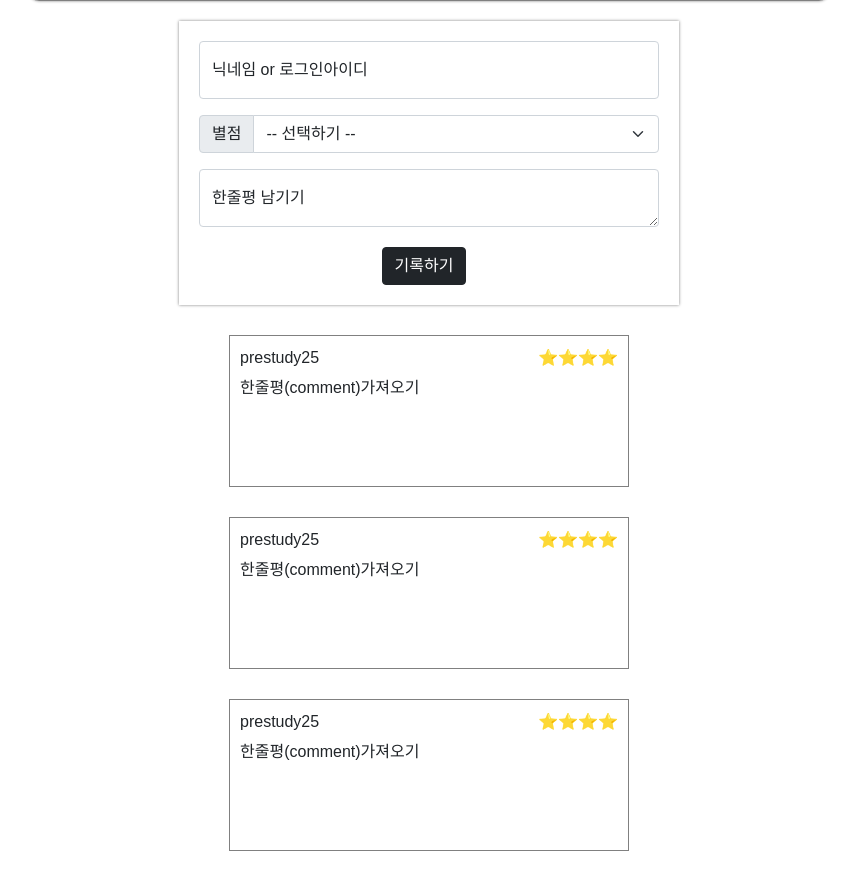
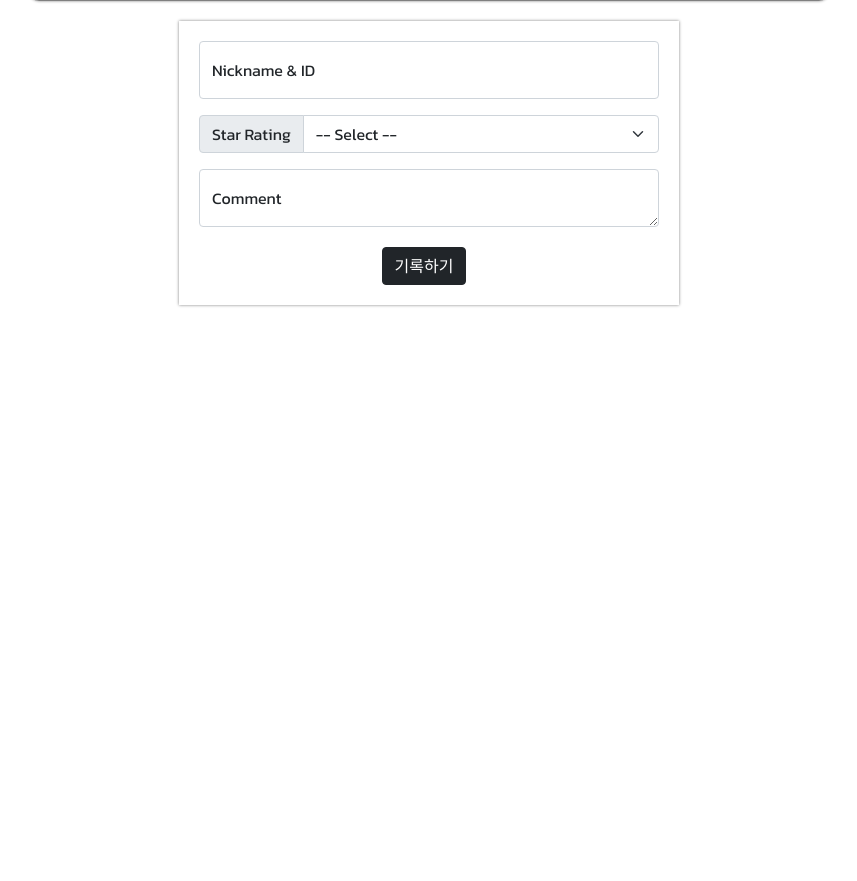
Before and after one commit to Returnmakdo/toyproject25, a Flask app: template templates/index.html in a window 1280 px wide. Shown: the part 974-1855 px from the top of the page, without its empty margins (211-1068 px from the left). After the commit the page ends 1281 px from the top, so only its background shows below. Run offline with Flask 2, Linux system fonts and the light colour scheme; the template is opened without the code that fills it, so the values that code supplies are empty.

Commit message:
Add files via upload
index 폰트 수정

```diff
--- a/templates/index.html
+++ b/templates/index.html
@@ -2,12 +2,18 @@
 <html lang="en">
 <head>
     <meta charset="UTF-8">
-    <title>Title</title>
+    <title>무비피디아</title>
     <link rel="stylesheet" href="/static/index.css">
     <link href="https://cdn.jsdelivr.net/npm/bootstrap@5.0.2/dist/css/bootstrap.min.css" rel="stylesheet" integrity="sha384-EVSTQN3/azprG1Anm3QDgpJLIm9Nao0Yz1ztcQTwFspd3yD65VohhpuuCOmLASjC" crossorigin="anonymous">
     <script src="https://ajax.googleapis.com/ajax/libs/jquery/3.5.1/jquery.min.js"></script><!-- 제이쿼리-->
+    <link href="https://fonts.googleapis.com/css2?family=Kanit&display=swap" rel="stylesheet">
+    <style>
+        * {
+            font-family: 'Kanit', sans-serif;
+    }
+
+    </style>
     <script>
-
         function starOn(){
             // 누르면 별채워졌다가 비워졌다가 효과주기
             let star = document.getElementById('star')
@@ -18,7 +24,7 @@
             }
         }
 
-        $(document).ready(function () {
+        $(document).ready(function () {https://media.istockphoto.com/photos/pop-corn-and-on-red-armchair-cinema-picture-id1271522601?k=20&m=1271522601&s=612x612&w=0&h=y3NLBCVMWO8wHGwjEcXIuGOSL_0K6iFTvySCM-X5TxM=
             //코멘트 보이기
             show_comment();
 
@@ -100,29 +106,30 @@
                 }
             });
         }
-
-
     </script>
-
-
     <script src="/static/search.js"></script>
 </head>
 <body>
 
 <div class="mytitle">
+    <h1>Title</h1>
+    <div id="today">
+    </div>
     <!-- 로그인 / 회원가입 a태그 링크 이동은 이렇게 -->
-    <span class="login"><a href="{{url_for('Login')}}">로그인</a> | <a href="{{url_for('Signup')}}">회원가입</a></span>
-    <h1>TITLE</h1>
-    <div id="today"></div>
-</div>
+    <div class="wrap">
+    <button class="login"><a href="Log_in.html" style="text-decoration:none;color: white">Log in</a></button>
+    <button class="signup"><a href="Sign_up.html" style="text-decoration:none;color: white">Sign up</a></button>
+    </div>
+    </div>
 
 <div class="search">
     <input type="text" class="search_input">
     <button type="button" class="btn btn-outline-success" id='btn-outline-success' onclick="print_movie(999)" >검색</button>
-    <button type="button" class="btn btn-outline-warning" onclick="starOn()"><img src="/static/star-off.png" id="star"></button>
+    <button type="button" class="btn btn-outline-warning" onclick="starOn()"><img src="/static/star.off" id="star">
+    </button>
     <!-- 실시간 검색결과 출력 div -->
-    <div class="search_list" id="search_list" >
-        <ul id="movie_list" >
+    <div class="search_list" id="search_list">
+        <ul id="movie_list">
         </ul>
     </div>
 </div>
@@ -133,20 +140,19 @@
         <div id="movie_desc">줄거리</div>
         <div id="movie_date">개봉날짜</div>
         <div id="movie_rank">평점</div>
-        여기는 디자인 생각좀 해봐야겠어요
     </div>
 </div>
 
 <div class="mypost" id="post-box">
     <div class="form-floating mb-3">
         <input id="name" type="email" class="form-control" placeholder="name@example.com">
-        <label>닉네임 or 로그인아이디</label>
+        <label>Nickname & ID</label>
     </div>
 
     <div class="input-group mb-3">
-        <label class="input-group-text" for="inputGroupSelect01">별점</label>
+        <label class="input-group-text" for="inputGroupSelect01">Star Rating</label>
         <select class="form-select" id="rank">
-            <option selected>-- 선택하기 --</option>
+            <option selected>-- Select --</option>
             <option value="1">⭐</option>
             <option value="2">⭐⭐</option>
             <option value="3">⭐⭐⭐</option>
@@ -157,7 +163,7 @@
 
     <div class="form-floating">
         <textarea id="comment" class="form-control" placeholder="Leave a comment here"></textarea>
-        <label for="floatingTextarea2">한줄평 남기기</label>
+        <label for="floatingTextarea2">Comment</label>
     </div>
     <div class="mybtns">
         <button onclick="save_comment()" type="button" class="btn btn-dark">기록하기</button>
@@ -165,27 +171,6 @@
 </div>
 
 <div class="comment-box">
-    <div class="comments">
-        <div class="idRank">
-            <div>prestudy25</div>
-            <div>⭐⭐⭐⭐</div>
-            <div class="onelineComm">한줄평(comment)가져오기</div>
-        </div>
-    </div>
-    <div class="comments">
-        <div class="idRank">
-            <div>prestudy25</div>
-            <div>⭐⭐⭐⭐</div>
-            <div class="onelineComm">한줄평(comment)가져오기</div>
-        </div>
-    </div>
-    <div class="comments">
-        <div class="idRank">
-            <div>prestudy25</div>
-            <div>⭐⭐⭐⭐</div>
-            <div class="onelineComm">한줄평(comment)가져오기</div>
-        </div>
-    </div>
 </div>
 
 </body>
```
